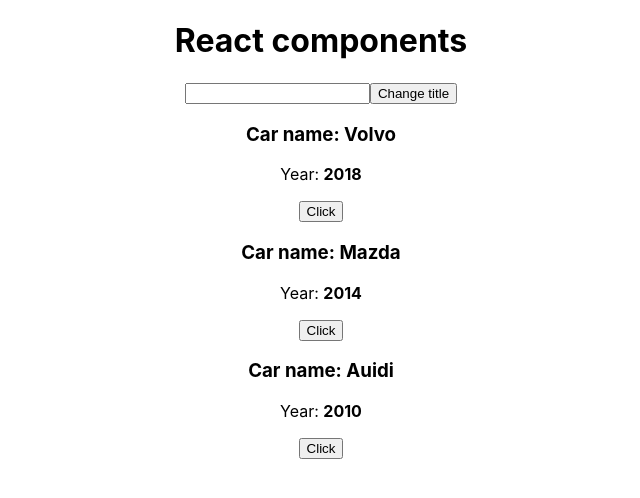
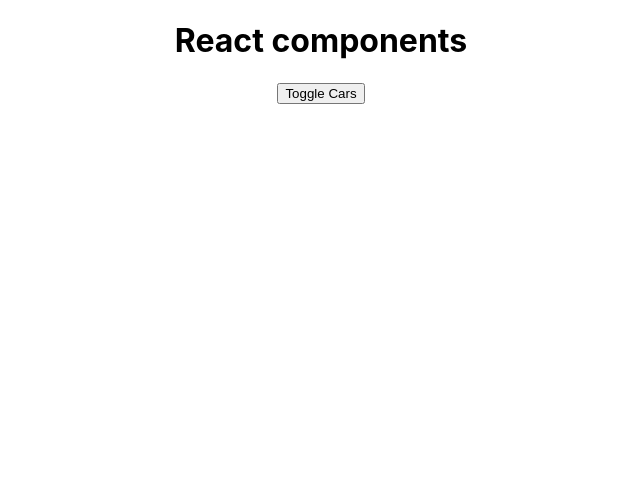
Before and after one commit to pkonnov/AnotherReact, a React (Create React App) app: page / in a window 1280 px wide. Shown: the top 498 px of the page, without its empty margins (319-959 px from the left). Built offline with nearby package versions, Linux system fonts and the light colour scheme.

Commit message:
work with conditional statements

```diff
--- a/src/App.js
+++ b/src/App.js
@@ -10,7 +10,8 @@
       {name:'Mazda', year: 2014},
       {name:'Auidi', year: 2010},
     ],
-    pageTitle: 'React components'
+    pageTitle: 'React components',
+    showCars: false
   }
 
   changeTitleHandler = (newTitle) => { // changes title through <button/>
@@ -19,35 +20,34 @@
     })
   }
 
-  handleInput = (event) =>{ // changes title through <input/>
+  toggleCarsHandler = () => {
     this.setState({
-      pageTitle: event.target.value
+      showCars: !this.state.showCars
     })
   }
 
   render() {
-
+    let cars = null
+    if (this.state.showCars){
+      cars = this.state.cars.map((car, index) => {
+        return (
+          <Car
+            key={index}
+            name={car.name}
+            year={car.year}
+            onChangeTitle={() => this.changeTitleHandler(car.name)}
+          />
+        )
+      })
+    }
     return (
       <div className="App">
         <h1>{this.state.pageTitle}</h1>
 
-        <input type="text" onChange={this.handleInput}/>
-
         <button
-          onClick={this.changeTitleHandler.bind(this, 'Changed!')}
-          >Change title</button>
-
-        { this.state.cars.map((car, index) => {
-          return (
-            <Car
-              key={index}
-              name={car.name}
-              year={car.year}
-              onChangeTitle={() => this.changeTitleHandler(car.name)}
-            />
-          )
-        }) }
-
+          onClick={this.toggleCarsHandler}
+          >Toggle Cars</button>
+        {cars}
       </div>
     );
   }
```
